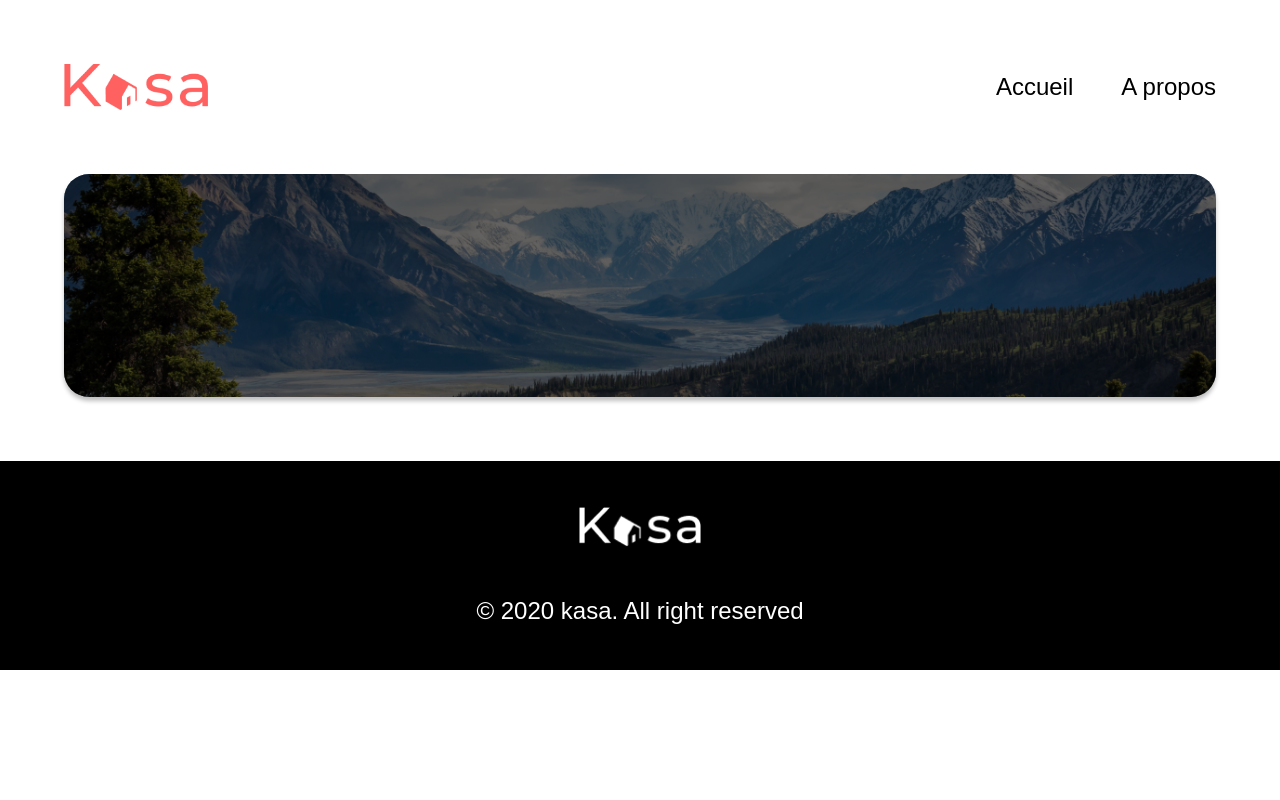
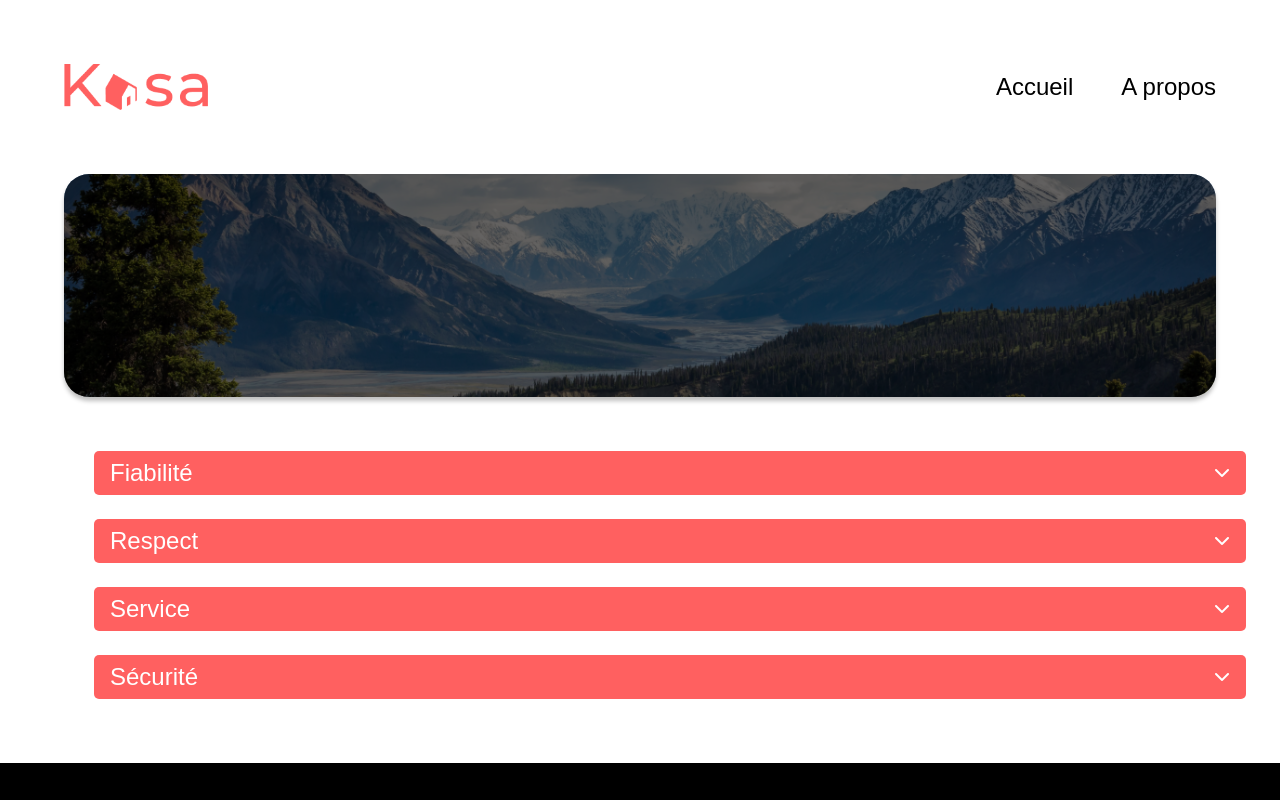
Before and after one commit to NicolasMEY/Meyer_Nicolas_7_Kasa_072024, a React (Create React App) app: page /about in a window 1280 px wide. Shown: the top 800 px of the page. Built offline with nearby package versions, Linux system fonts and the light colour scheme.

Commit message:
importation de fontawesome dans les dependances

```diff
--- a/package.json
+++ b/package.json
@@ -3,6 +3,7 @@
   "version": "0.1.0",
   "private": true,
   "dependencies": {
+    "@fortawesome/fontawesome-free": "^6.5.2",
     "@testing-library/jest-dom": "^5.17.0",
     "@testing-library/react": "^13.4.0",
     "@testing-library/user-event": "^13.5.0",
--- a/public/index.html
+++ b/public/index.html
@@ -13,7 +13,7 @@
 
     <link rel="manifest" href="%PUBLIC_URL%/manifest.json" />
 
-    <title>Kasa</title>
+    <title>Kasa, "location d'appartements entre particuliers"</title>
   </head>
   <body>
     <noscript>You need to enable JavaScript to run this app.</noscript>
--- a/src/App.js
+++ b/src/App.js
@@ -1,5 +1,6 @@
 import React from "react";
 import "./styles/app.scss";
+import "@fortawesome/fontawesome-free/css/all.min.css";
 import { BrowserRouter, Routes, Route } from "react-router-dom";
 import Home from "./pages/Home";
 import About from "./pages/About";
@@ -12,8 +13,10 @@
       <Routes>
         <Route path="/" element={<Home />} />
         <Route path="/about" element={<About />} />
-        <Route path="/logement" element={<Logement />} />
-        <Route path="/notFound" element={<NotFound />} />
+        <Route path="/logement/:id" element={<Logement />} />
+        {/* id = paramètre de route dynamique, fonction de la valeur de l'URL */}
+        <Route path="*" element={<NotFound />} />
+        {/* * = toutes les routes non définies dans l'app */}
       </Routes>
     </BrowserRouter>
   );
--- /dev/null
+++ b/src/components/collapse/Collapse.js
@@ -0,0 +1,30 @@
+import React, { useState } from "react";
+
+const Collapse = ({ title, content }) => {
+  const [isOpen, setIsOpen] = useState(false);
+  //   Utilise le hook useState pour gérer l'état d'ouverture ou de fermeture du menu. Par défaut, le menu est fermé (isOpen est false)
+
+  // Gère l'affichage du contenu des menus/collapses
+  const toggleCollapse = () => {
+    setIsOpen(!isOpen);
+  };
+
+  return (
+    <div className="dropdown__container">
+      <div className="dropdown__title">
+        <h2>{title}</h2>
+        <p onClick={toggleCollapse}>
+          {isOpen ? (
+            <i className="fa-solid fa-chevron-up"></i>
+          ) : (
+            <i className="fa-solid fa-chevron-down"></i>
+          )}
+        </p>
+      </div>
+      {/* Si le collapse est à true >>> affichage de la description (content) */}
+      <div className="dropdown__content">{isOpen && <p>{content}</p>}</div>
+    </div>
+  );
+};
+
+export default Collapse;
--- /dev/null
+++ b/src/datas/collapses.json
@@ -0,0 +1,22 @@
+[
+    {
+      "id": "1",
+      "title": "Fiabilité",
+      "content": "Les annonces postées sur Kasa garantissent une fiabilité totale. Les photos sont conformes aux logements, et toutes les informations sont régulièrement vérifiées par nos équipes."
+    },
+    {
+      "id": "2",
+      "title": "Respect",
+      "content": "La bienveillance fait partie des valeurs fondatrices de Kasa. Tout comportement discriminatoire ou de perturbation du voisinage entraînera une exclusion de notre plateforme."
+    },
+    {
+      "id": "3",
+      "title": "Service",
+      "content": "Nos équipes se tiennent à votre disposition pour vous fournir une expérience parfaite. N'hésitez pas à nous contacter si vous avez la moindre question.."
+    },
+    {
+      "id": "4",
+      "title": "Sécurité",
+      "content": "La sécurité est la priorité de Kasa. Aussi bien pour nos hôtes que pour les voyageurs, chaque logement correspond aux critères de sécurité établis par nos services. En laissant une note aussi bien à l'hôte qu'au locataire, cela permet à nos équipes de vérifier que les standards sont bien respectés. Nous organisons également des ateliers sur la sécurité domestique pour nos hôtes."
+    }
+  ]
--- a/src/pages/About.js
+++ b/src/pages/About.js
@@ -3,6 +3,8 @@
 import Header from "../components/header/Header";
 import Banner from "../components/banner/Banner";
 import imgBannerAbout from "../assets&images/banner/about.png";
+import Collapse from "../components/collapse/Collapse";
+import CollapseData from "../datas/collapses.json";
 
 const About = () => {
   return (
@@ -10,6 +12,18 @@
       <Header />
       <main>
         <Banner image={imgBannerAbout} titre="" />
+
+        <div className="collapse">
+          <div className="dropdown">
+            {CollapseData.map((item) => {
+              return (
+                <div key={item.id}>
+                  <Collapse content={item.content} title={item.title} />
+                </div>
+              );
+            })}
+          </div>
+        </div>
       </main>
       <Footer />
     </div>
--- a/src/pages/Logement.js
+++ b/src/pages/Logement.js
@@ -1,15 +1,26 @@
 import React from "react";
 import Footer from "../components/footer/Footer";
 import Header from "../components/header/Header";
+import { Navigate, useParams } from "react-router-dom";
+import data from "../datas/logement.json";
 
-const Logement = () => {
+const FicheLogement = () => {
+  const { id } = useParams();
+  const logement = data.find((item) => item.id === id);
+
+  if (!logement) {
+    return <Navigate to="/NotFound" />;
+  }
   return (
     <div className="logement">
       <Header />
-      <h1>logement</h1>
+      <h1>{logement.title}</h1>
+      <img src={logement.cover} alt={logement.title} />{" "}
+      {/* Image du logement */}
+      <p>{logement.description}</p> {/* Description du logement */}
       <Footer />
     </div>
   );
 };
 
-export default Logement;
+export default FicheLogement;
--- a/src/styles/app.scss
+++ b/src/styles/app.scss
@@ -6,3 +6,4 @@
 @import "./components/card";
 @import "./components/gallery";
 @import "./components/notfound";
+@import "./components/collapse";
--- /dev/null
+++ b/src/styles/components/_collapse.scss
@@ -0,0 +1,56 @@
+.collapse {
+    display: flex;
+    width: 100%;
+    justify-content: center;
+    align-items: center;
+    margin: 30px;
+
+
+    .dropdown {
+        width: 100%;
+
+
+        &__title {
+            display: flex;
+            justify-content: space-between;
+            align-items: center;
+            width: 100%;
+            padding: 0.5em 1em;
+            background-color: $primary-color;
+            margin: 0 auto;
+            margin-top: 1.5em;
+            border-radius: 5px;
+
+            h2 {
+                color: $tertiary-color;
+                font-size: 24px;
+                font-weight: 500;
+            }
+
+            p {
+                color: $tertiary-color;
+                i {
+                    cursor: pointer;
+                    color: $tertiary-color;
+                }
+            }
+        }
+
+
+
+        &__content {
+            background-color: $secondary-color;
+            width: 100%;
+            border: 5%;
+
+            p {
+                font-size: 20px;
+                font-weight: 400;
+                color: $primary-color;
+                margin: 0 auto;
+                padding: 0.8em;
+                }
+        }
+
+    }
+}
```
Also changed, not shown: src/styles/components/_card.scss (+5 -5 lines), 1 other file (tests, documents, lock files or other folders).
